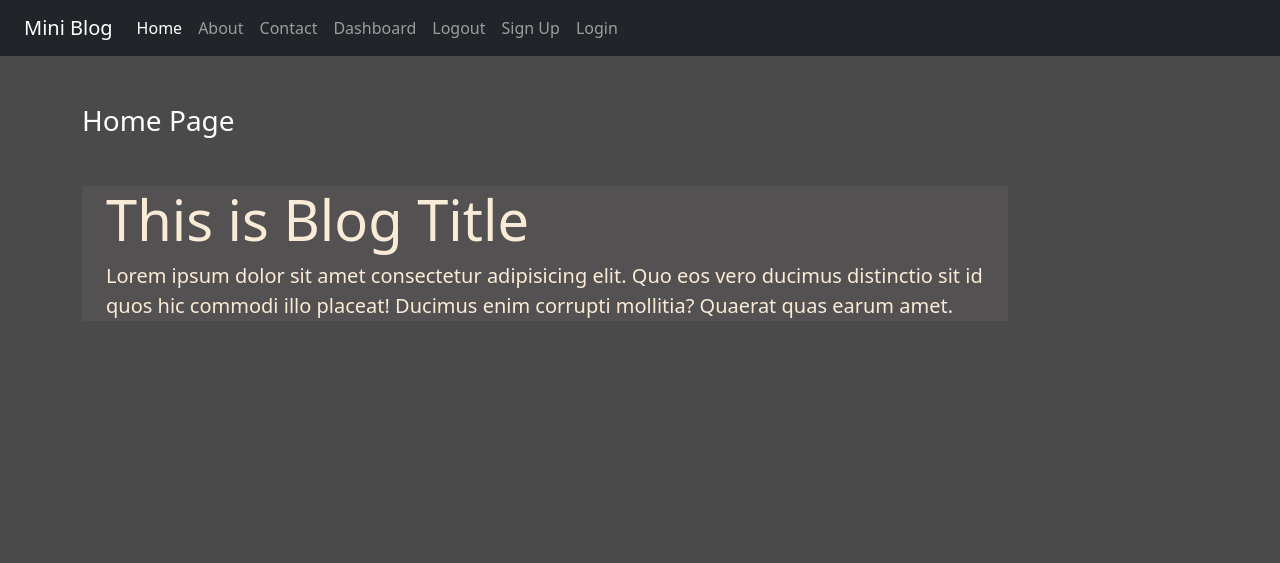
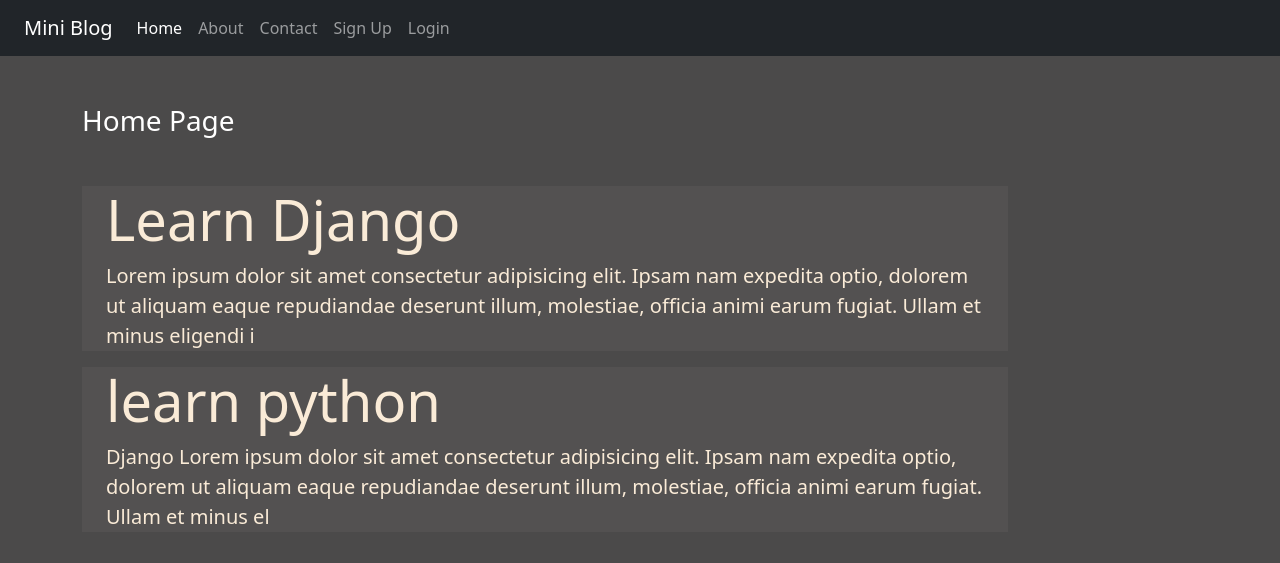
Before and after one commit to Avinaw20/mini_blog, a Django app: page / in a window 1280 px wide. Shown: the top 563 px of the page. Run offline with Django 4.2, Linux system fonts and the light colour scheme; data comes from the database, SQL or seed files in the repository; both versions use the stored data as it was after the commit; some libraries are stand-ins or nearby versions.

Commit message:
Login Authentication Done

```diff
--- a/blog/templates/blog/home.html
+++ b/blog/templates/blog/home.html
@@ -8,11 +8,13 @@
         </h3>
 
 
+        {% for post in posts %}
         <div class="jumbotron jumbotron-fluid jumbo-color">
             <div class="container">
-                <h1 class="display-4 font-weight-bold">This is Blog Title</h1>
-                <p class="lead">Lorem ipsum dolor sit amet consectetur adipisicing elit. Quo eos vero ducimus distinctio sit id quos hic commodi illo placeat! Ducimus enim corrupti mollitia? Quaerat quas earum amet.</p>
+                <h1 class="display-4 font-weight-bold">{{post.title}}</h1>
+                <p class="lead">{{post.desc}}</p>
             </div>
         </div>
+        {% endfor %}
     </div>
 {% endblock content %}
--- a/blog/templates/blog/login.html
+++ b/blog/templates/blog/login.html
@@ -10,7 +10,7 @@
             {% csrf_token %}
             {% for fm in form %}
                 <div class="form-group">
-                    {{fm.label_tag}}{{fm}} {{fm.errors|striptags}}
+                    {{fm.label_tag}}{{fm}} <small class="text-warning">{{fm.errors|striptags}}</small>
                 </div>
             {% endfor %}
             <input type="submit" value="Login" class="btn btn-primary my-3">
--- a/blog/templates/blog/navbar.html
+++ b/blog/templates/blog/navbar.html
@@ -15,18 +15,22 @@
           <li class="nav-item">
             <a class="nav-link" href="{% url 'contact' %}">Contact</a>
           </li>
+
+          {% if request.user.is_authenticated %}
             <li class="nav-item">
               <a class="nav-link" href="{% url 'dashboard' %}">Dashboard</a>
             </li>
             <li class="nav-item">
               <a class="nav-link" href="{% url 'logout' %}">Logout</a>
             </li>
+          {% else %}
           <li class="nav-item">
             <a class="nav-link" href="{% url 'signup' %}">Sign Up</a>
           </li>
           <li class="nav-item">
             <a class="nav-link" href="{% url 'login' %}">Login</a>
           </li>
+          {% endif %}
         </ul>
       </div>
     </div>
--- a/blog/views.py
+++ b/blog/views.py
@@ -1,9 +1,12 @@
-from django.shortcuts import render,HttpResponsePermanentRedirect
+from django.shortcuts import render,HttpResponsePermanentRedirect, redirect
 from .forms import SignUpForm, LoginForm
 from django.contrib import messages
+from django.contrib.auth import authenticate, login,logout
+from .models import Post
 # Create your views here.
 def home(request):
-    return render(request,'blog/home.html')
+    posts = Post.objects.all()
+    return render(request,'blog/home.html',{'posts':posts})
 
 
 def about(request):
@@ -13,9 +16,13 @@ def contact(request):
     return render(request,'blog/contact.html')
 
 def dashboard(request):
-    return render(request,'blog/dashboard.html')
+    if request.user.is_authenticated:
+        return render(request,'blog/dashboard.html')
+    else:
+        return HttpResponsePermanentRedirect('/login/')
 
 def user_logout(request):
+    logout(request)
     return HttpResponsePermanentRedirect('/')
 
 def user_signup(request):
@@ -29,5 +36,19 @@ def user_signup(request):
     return render(request,'blog/signup.html',{'form':form})
 
 def user_login(request):
-    form = LoginForm()
-    return render(request,'blog/login.html',{'form':form})
+    if not request.user.is_authenticated:
+        if request.method == "POST":
+            form = LoginForm(request=request, data = request.POST)
+            if form.is_valid():
+                uname = form.cleaned_data['username']
+                upass = form.cleaned_data['password']
+                user = authenticate(username = uname, password = upass)
+                if user is not None:
+                    login(request,user)
+                    messages.success(request,'Logged In successfully')
+                    return HttpResponsePermanentRedirect('/dashboard/')
+        else:
+            form = LoginForm()
+        return render(request,'blog/login.html',{'form':form})
+    else:# yaani pehle se login h to
+        return HttpResponsePermanentRedirect('/dashboard/')
--- a/miniblog/urls.py
+++ b/miniblog/urls.py
@@ -24,5 +24,5 @@ urlpatterns = [
     path('dashboard/', views.dashboard , name='dashboard'),
     path('signup/', views.user_signup , name='signup'),
     path('login/', views.user_login , name='login'),
-    path('/logout', views.user_logout , name='logout'),
+    path('logout/', views.user_logout , name='logout'),
 ]
```
Also changed, not shown: db.sqlite3. Lines whose indentation alone changed are shown as unchanged.
